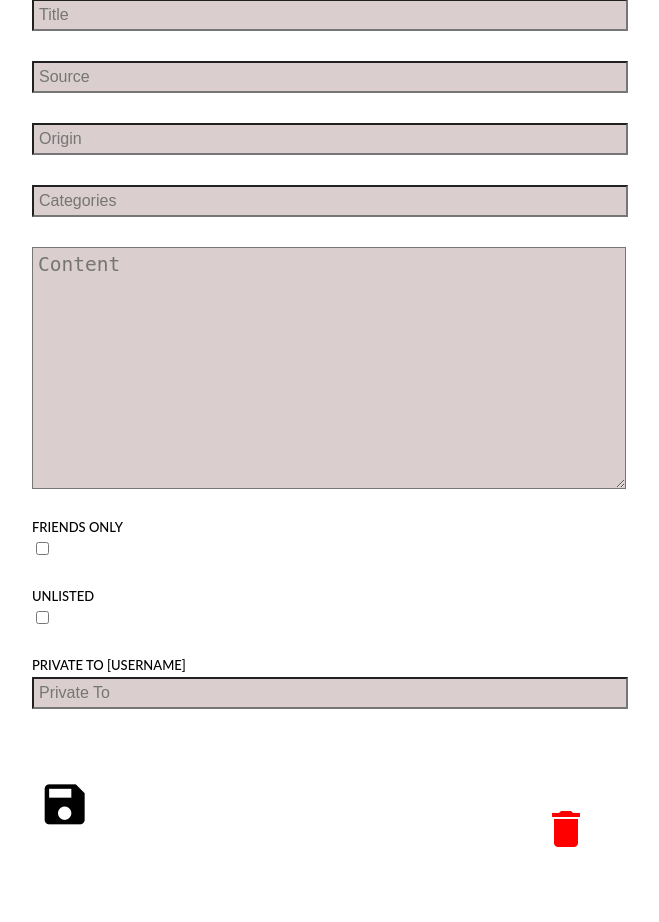
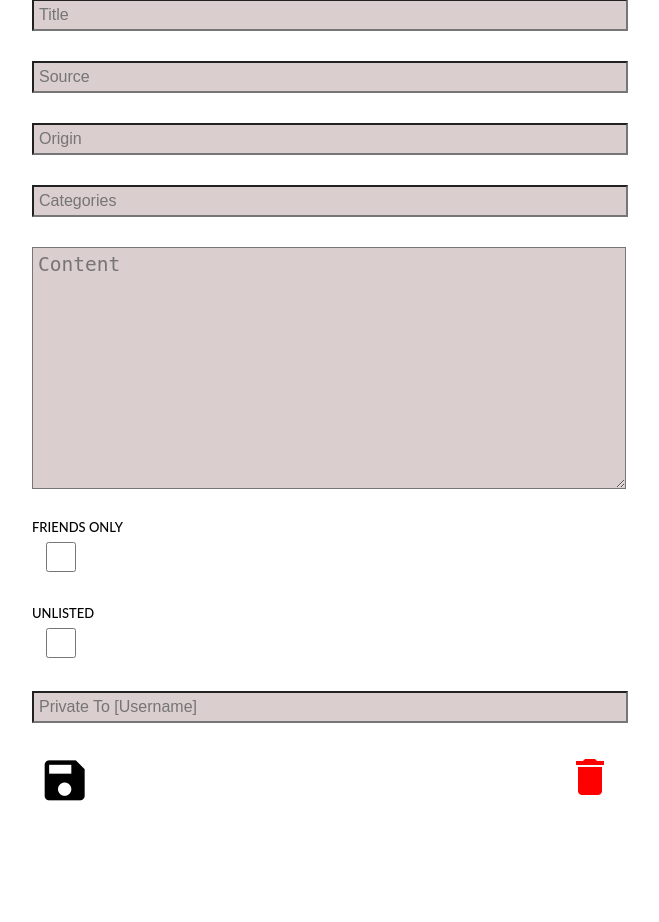
Before and after one commit to Anthonyyma/CMPUT404-Project, a Django app: page /editPost/ in a window 1280 px wide. Shown: the part 59-981 px from the top of the page, without its empty margins (317-976 px from the left). After the commit the page ends 860 px from the top, so only its background shows below. Run offline with Django 3.2, Linux system fonts and the light colour scheme.

Commit message:
Update Styling Create Post

```diff
--- a/social/core/forms.py
+++ b/social/core/forms.py
@@ -1,7 +1,7 @@
 # import form class from django
 #from msilib.schema import CheckBox
 from django import forms
-from django.forms import TextInput, Textarea
+from django.forms import TextInput, Textarea, CheckboxInput
 from .models import Post
 from django.contrib.auth.forms import UserCreationForm
 from .models import User
@@ -35,23 +35,21 @@ class PostForm(forms.ModelForm):
             }),
             "private_to": TextInput(attrs={
                 "class": "form-group form",
-                "placeholder": "Private To"
+                "placeholder": "Private To [Username]"
             }),
             # "published": TextInput(attrs={
             #     "class": "forms",
             #     "style": "height: 200px",
             #     "placeholder": "published"
             # }),
-            # "friends_only": CheckBox(attrs={
-            #     "class": "forms",
-            #     "style": "height: 200px",
-            #     "placeholder": "Content"
-            # }),
-            # "unlisted": TextInput(attrs={
-            #     "class": "forms",
-            #     "style": "height: 200px",
-            #     "placeholder": "Content"
-            # }),
+            "friends_only": CheckboxInput(attrs={
+                "class": "box",
+                "style": "height: 30px"
+            }),
+            "unlisted": CheckboxInput(attrs={
+                "class": "box",
+                "style": "height: 30px"
+            }),
         }
 
 # RegisterForm that inherits from Django's UserCreationForm
--- a/social/core/static/css/style.css
+++ b/social/core/static/css/style.css
@@ -10,9 +10,7 @@ body {
   height: 100%;
 }
 #delete-button {
-  margin-top: 50px;
   color: red;
-  padding: 1em 1.5em;
   text-decoration: none;
   display: inline;
 }
@@ -20,6 +18,9 @@ form {
   min-width: 300px;
   width: 50%;
   margin: 0 auto;
+}
+.box {
+  width: 50px;
 }
 .post-display {
   width: 50%;
--- a/social/core/templates/createPost.html
+++ b/social/core/templates/createPost.html
@@ -48,7 +48,6 @@
                 {{ form.unlisted }}
             </div>
             <div class="form-group">
-                <label>Private To [Username]</label>
                 {{ form.private_to }}
             </div>
             <div style="width: 100%; display: flex; justify-content: space-between;">
```
